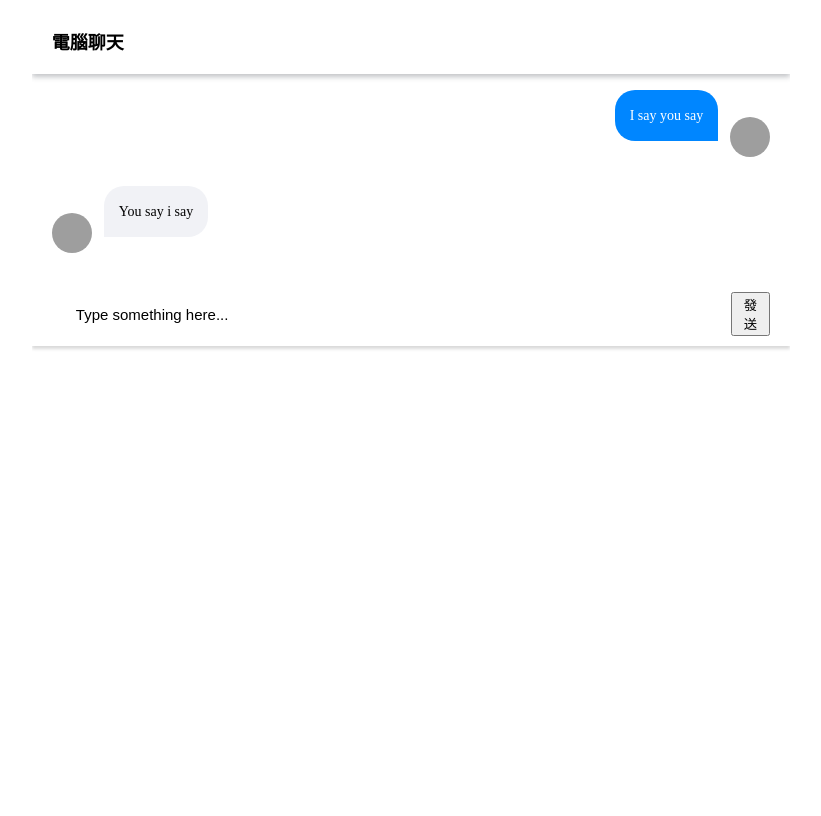
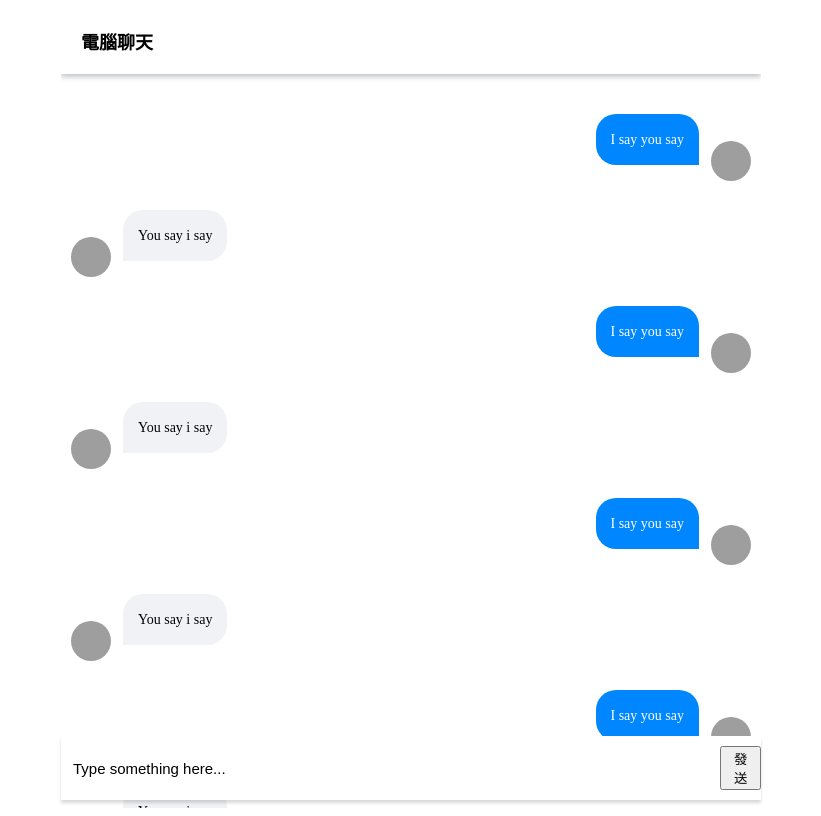
Before and after one commit to Momonkuei/chatDemoByVue, a plain HTML site: page index.html in a window 1280 px wide. Shown: the whole page, without its empty margins (229-1050 px from the left). Drawn offline with nearby package versions, Linux system fonts and the light colour scheme; some packages are replaced by stand-ins of ours; grey boxes are pictures that could not be loaded; a script that the page names is missing.

Commit message:
'20220921輸入欄下方完成'

```diff
--- a/app.js
+++ b/app.js
@@ -4,7 +4,38 @@ const app = Vue.createApp({
 		return {
 			enteredContentValue: '',
 			computerContentValue: '',
+			timestamp: '',
 			messagedatas: [
+				{
+					username: true,
+					img: 'https://s3-us-west-2.amazonaws.com/s.cdpn.io/3364143/download+%281%29.png',
+					content: 'I say you say ',
+				},
+				{
+					username: false,
+					img: 'https://s3-us-west-2.amazonaws.com/s.cdpn.io/3364143/download+%283%29+%281%29.png',
+					content: 'You say i say ',
+				},
+				{
+					username: true,
+					img: 'https://s3-us-west-2.amazonaws.com/s.cdpn.io/3364143/download+%281%29.png',
+					content: 'I say you say ',
+				},
+				{
+					username: false,
+					img: 'https://s3-us-west-2.amazonaws.com/s.cdpn.io/3364143/download+%283%29+%281%29.png',
+					content: 'You say i say ',
+				},
+				{
+					username: true,
+					img: 'https://s3-us-west-2.amazonaws.com/s.cdpn.io/3364143/download+%281%29.png',
+					content: 'I say you say ',
+				},
+				{
+					username: false,
+					img: 'https://s3-us-west-2.amazonaws.com/s.cdpn.io/3364143/download+%283%29+%281%29.png',
+					content: 'You say i say ',
+				},
 				{
 					username: true,
 					img: 'https://s3-us-west-2.amazonaws.com/s.cdpn.io/3364143/download+%281%29.png',
@@ -28,6 +59,7 @@ const app = Vue.createApp({
 					username: true,
 					img: 'https://s3-us-west-2.amazonaws.com/s.cdpn.io/3364143/download+%281%29.png',
 					content: this.enteredContentValue,
+					time: this.getNow(),
 				};
 				this.messagedatas.push(dataOwer);
 				this.computerContentValue = this.enteredContentValue;
@@ -40,7 +72,7 @@ const app = Vue.createApp({
 					console.log(msg);
 				});
 			} else {
-				alert('請輸入文字');
+				// alert('請輸入文字');
 			}
 		},
 		awaitMessage() {
@@ -51,15 +83,16 @@ const app = Vue.createApp({
 						username: false,
 						img: 'https://s3-us-west-2.amazonaws.com/s.cdpn.io/3364143/download+%283%29+%281%29.png',
 						content: that.computerContentValue,
+						time: that.getNow(),
 					});
 				}, 1000);
 			});
 			awaitValue
 				.then(res => {
 					this.messagedatas.push(res);
-					console.log(res);
-					console.log(this.messagedatas);
+
 					this.computerContentValue = '';
+					this.timestamp = '';
 					this.$nextTick(() => {
 						let msg = document.getElementById('chatArea');
 						msg.scrollTop = msg.scrollHeight;
@@ -68,9 +101,30 @@ const app = Vue.createApp({
 				})
 				.catch(err => console.log(err));
 		},
+		// 對話置底function
 		scrollToEnd() {
-			var content = this.$refs.container;
+			const content = this.$refs.container;
 			content.scrollTop = content.scrollHeight;
+		},
+		//時間function
+		getNow() {
+			const today = new Date();
+			const date =
+				today.getFullYear() +
+				'-' +
+				(today.getMonth() + 1) +
+				'-' +
+				today.getDate();
+			const time =
+				today.getHours() +
+				':' +
+				today.getMinutes() +
+				':' +
+				today.getSeconds();
+			const dateTime = date + ' ' + time;
+			this.timestamp = dateTime;
+			console.log(this.timestamp);
+			return dateTime;
 		},
 	},
 	// updated() {
--- a/index.html
+++ b/index.html
@@ -57,7 +57,7 @@
                 :src="val.img"
                 alt=""
               />
-
+              <div class="chat-msg-date">{{val.time}}</div>
             </div>
             <div class="chat-msg-content">
               <div class="chat-msg-text">{{val.content}}</div>
@@ -67,6 +67,8 @@
       </div>
 
 
+
+    </div>
     <div class="chat-area-footer">
 
       <input
@@ -76,7 +78,6 @@
         @keyup.enter="addMessage"
       />
       <button @click="addMessage">發送</button>
-      </div>
     </div>
 
 </body>
--- a/styles.scss
+++ b/styles.scss
@@ -6,6 +6,7 @@
   --theme-color: #0086ff;
 
   --button-color: var(--theme-color);
+  --overall-width: 60%;
 }
 
 [data-theme="purple"] {
@@ -31,8 +32,11 @@
   --chat-text-color: #b5b7ba;
 }
 
-.chat-area {
-  // flex-grow: 1;
+*,
+*::before,
+*::after {
+  -webkit-box-sizing: border-box;
+  box-sizing: border-box;
 }
 
 .chat-area {
@@ -40,10 +44,11 @@
   flex-direction: column;
   margin: 0 auto;
   height: 100vh;
-  width: 60%;
+  width: var(--overall-width);
   position: relative;
+  overflow: auto;
+  max-width: 700px;
 
-  overflow: auto;
   &-header {
     display: flex;
     position: sticky;
@@ -68,8 +73,13 @@
     font-weight: 600;
   }
   &-main {
-    flex-grow: 1;
-    margin: 1rem 0rem;
+    min-height: calc(100% -61px);
+    // flex-shrink: 0;
+    margin: 2.5rem 0rem;
+    // background: red;
+
+    // transform: scale3d(1, 1, 1);
+    width: 100%;
   }
 }
 
@@ -99,7 +109,7 @@
 
 .chat-msg {
   display: flex;
-  padding: 0 20px 45px;
+  padding: 0 10px 45px;
   &-content {
     margin-left: 12px;
     max-width: 70%;
@@ -150,14 +160,21 @@
 .chat-area-footer {
   display: flex;
   border-top: 1px solid var(--border-color);
-  // width: 100%;
-  padding: 10px 20px;
+  // width: var(--overall-width);
+
+  padding: 10px 0px;
   align-items: center;
   background-color: var(--theme-bg-color);
-  position: sticky;
+  // position: sticky;
+  // bottom: 0;
+  // left: 0;
+  box-shadow: rgba(0, 0, 0, 0.15) 0px 3px 3px 0px;
+
+  //
+  position: fixed;
   bottom: 0;
-  left: 0;
-  box-shadow: rgba(0, 0, 0, 0.15) 0px 3px 3px 0px;
+  width: inherit;
+  max-width: inherit;
 }
 
 .chat-area-footer svg {
@@ -181,7 +198,9 @@
   padding: 12px;
   border-radius: 6px;
   font-size: 15px;
-  margin: 0 12px;
+  margin-right: 12px;
+  flex-grow: 0;
+  // width: calc(100% -12px);
   width: 100%;
 
   &::placeholder {
```
Also changed, not shown: styles.css, 1 other file. Lines whose indentation alone changed are shown as unchanged.
